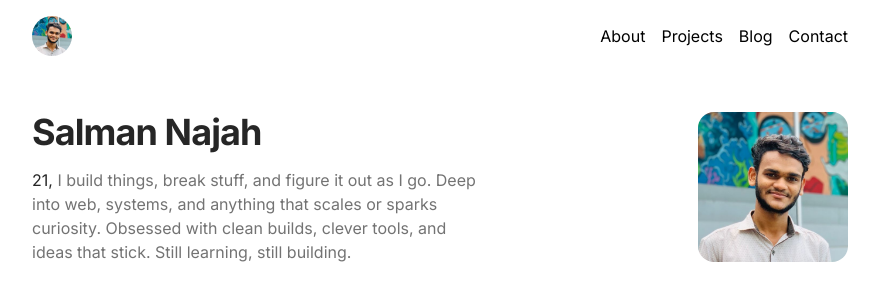
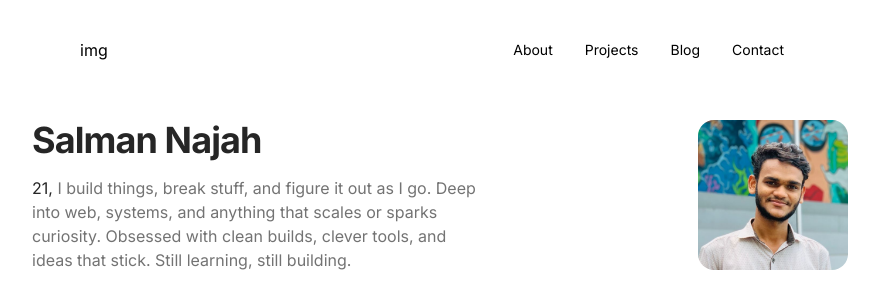
Before and after one commit to SalmanNajah/Portfolio, a Next.js app: page / in a window 1280 px wide. Shown: the top 308 px of the page, without its empty margins (200-1079 px from the left). Built offline with nearby package versions, Linux system fonts and the light colour scheme.

Commit message:
feat: add framer-motion and motion libraries, enhance Navbar and Home components with animations

```diff
--- a/package.json
+++ b/package.json
@@ -11,7 +11,9 @@
   "dependencies": {
     "class-variance-authority": "^0.7.1",
     "clsx": "^2.1.1",
+    "framer-motion": "^12.16.0",
     "lucide-react": "^0.513.0",
+    "motion": "^12.16.0",
     "next": "15.3.3",
     "react": "^19.0.0",
     "react-dom": "^19.0.0",
--- a/src/app/globals.css
+++ b/src/app/globals.css
@@ -6,6 +6,14 @@
 @theme inline {
   --color-primary: var(--color-neutral-800);
   --color-secondary: var(--color-neutral-500);
+  --shadow-standard: 0px 2px 3px -1px rgba(0,0,0,0.1), 0px 1px 0px 0px rgba(25,28,33,0.02), 0px 0px 0px 1px rgba(25,28,33,0.08);
+  --shadow-derek:0px 0px 0px 1px rgb(0 0 0 / 0.06),
+      0px 1px 1px -0.5px rgb(0 0 0 / 0.06),
+      0px 3px 3px -1.5px rgb(0 0 0 / 0.06),
+      0px 6px 6px -3px rgb(0 0 0 / 0.06),
+      0px 12px 12px -6px rgb(0 0 0 / 0.06),
+      0px 24px 24px -12px rgb(0 0 0 / 0.06);
+  --shadow-aesthetic: 0 3px 10px rgb(0,0,0,0.2);
 }
 
 .dark {
--- a/src/app/page.tsx
+++ b/src/app/page.tsx
@@ -1,24 +1,38 @@
+"use client";
 import Container from "@/components/container";
 import Image from "next/image";
 import Link from "next/link";
+import { motion } from "motion/react";
 
 export default function Home() {
   return (
-    <Container className="min-h-screen pt-10 flex flex-col md:flex-row md:justify-between">
-      <div className="order-1 md:order-2 mb-4 md:mb-0">
+    <Container className="min-h-[200vh] pt-30 flex flex-col md:flex-row md:justify-between">
+      <motion.div
+        className="order-1 md:order-2 mb-4 md:mb-0"
+        initial={{ opacity: 0 }}
+        whileInView={{ opacity: 1 }}
+        transition={{ delay: 0.3 }}
+      >
         <Link href="/">
           <Image src="/avatar.png" alt="Logo" width={150} height={150} className="rounded-2xl object-cover" />
         </Link>
-      </div>
-      <div className="order-2 md:order-1">
-        <h1 className="text-2xl md:text-4xl font-bold text-primary tracking-tight">Salman Najah</h1>
-        <p className="text-secondary pt-4 text-sm md:text-base max-w-md">
+      </motion.div>
+      <motion.div
+        className="order-2 md:order-1"
+        initial={{ opacity: 0 }}
+        whileInView={{ opacity: 1 }}>
+        <motion.h1 initial={{ opacity: 0 }}
+          whileInView={{ opacity: 1 }}
+          transition={{ delay: 0.3 }} className="text-2xl md:text-4xl font-bold text-primary tracking-tight">Salman Najah</motion.h1>
+        <motion.p initial={{ opacity: 0 }}
+          whileInView={{ opacity: 1 }}
+          transition={{ delay: 0.4 }} className="text-secondary pt-4 text-sm md:text-base max-w-md">
           <span className="text-primary">21,</span> I build things, break stuff, and figure it out as I go.
           Deep into web, systems, and anything that scales or sparks curiosity.
           Obsessed with clean builds, clever tools, and ideas that stick.
           Still learning, still building.
-        </p>
-      </div>
+        </motion.p>
+      </motion.div>
     </Container>
   );
 }
--- a/src/components/navbar/index.tsx
+++ b/src/components/navbar/index.tsx
@@ -1,10 +1,13 @@
-import React from 'react'
+"use client"
+import React, { useState } from 'react'
 import Container from '../container'
-import Image from 'next/image'
 import Link from 'next/link'
-import { title } from 'process'
+import { motion, useMotionValueEvent, useScroll } from "motion/react";
 
 const Navbar = () => {
+  const [hovered, setHovered] = useState<null | number>(null);
+  const [scrolled, setScrolled] = useState<boolean>(false);
+  const { scrollY } = useScroll();
   const navItems = [
     {
       title: 'About',
@@ -23,18 +26,44 @@ const Navbar = () => {
       href: '/contact'
     }
   ]
+
+  useMotionValueEvent(scrollY, "change", (latest) => {
+    if (latest > 20) {
+      setScrolled(true);
+    } else {
+      setScrolled(false);
+    }
+  });
+
   return (
-    <Container className="flex items-center justify-between py-4">
-      <Link href="/">
-        <Image src="/avatar.png" alt="Logo" width={40} height={40} className='rounded-full object-cover' />
-      </Link>
-      <nav className="flex space-x-4 text-sm md:text-base items-center text-black dark:text-white">
-        {navItems.map((item, idx) => (
-          <Link href={item.href} key={idx}>
-            {item.title}
-          </Link>
-        ))}
-      </nav>
+    <Container>
+      <motion.nav className="md:fixed md:inset-x-0 md:top-0 md:max-w-4xl md:mx-auto flex items-center justify-between py-4 pt-6 rounded-full px-6 mt-2"
+        animate={{
+          boxShadow: scrolled ? "var(--shadow-aesthetic)" : "none",
+          width: scrolled ? "50%" : "60%",
+          y: scrolled ? 5 : 0,
+        }}
+        transition={{
+          duration: 0.3,
+          ease: "easeInOut",
+        }}
+      >
+        <div>
+          img
+        </div>
+        <div className="flex items-center">
+          {navItems.map((item, idx) => (
+            <Link href={item.href} key={idx} className='relative text-sm px-4 py-2'
+              onMouseEnter={() => setHovered(idx)}
+              onMouseLeave={() => setHovered(null)}
+            >
+              {hovered === idx && (<motion.span layoutId='hovered-span' className='h-full w-full absolute inset-0 rounded-md bg-neutral-100 dark:bg-neutral-700'></motion.span>)}
+              <span className='relative z-10'>{item.title}</span>
+            </Link>
+          ))}
+        </div>
+
+      </motion.nav>
     </Container>
   )
 }
```
Also changed, not shown: 1 other file (tests, documents, lock files or other folders).
